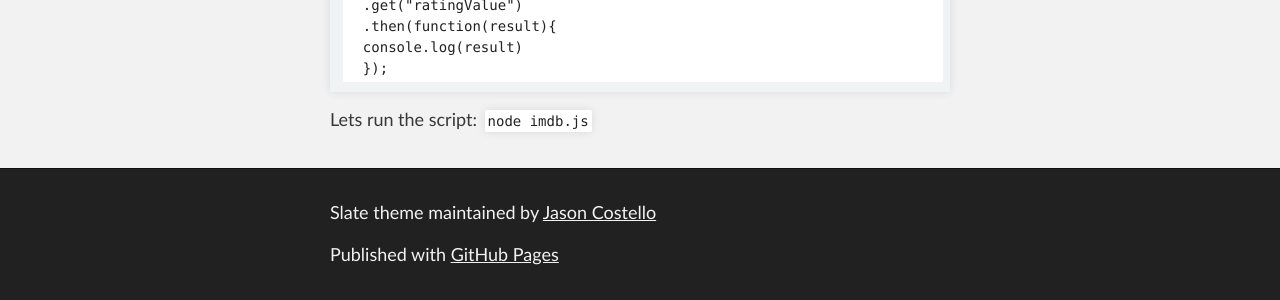
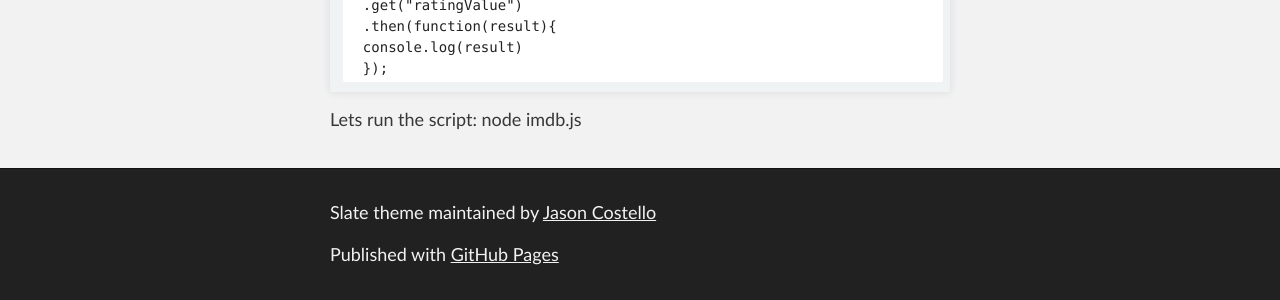
Before and after one commit to quasimatic/quasimatic.github.io, a Jekyll site: the page built from glance/webdriver.md, in a window 1280 px wide. Shown: the part 1734-2034 px from the top of the page. Built offline with Jekyll 4.4.1, drawn with Linux system fonts in a browser that asks for light colours.

````diff
--- a/glance/webdriver.md
+++ b/glance/webdriver.md
@@ -28,16 +28,15 @@ Now let’s write some automation - we will check “back to the future”’s r
 1. Lets create a directory for  automation projects : c:/projects in it we will create a folder for our first project c:/projects/imdb
 1. In our new directory  we will type `npm install glance-webdriver`, this will install glance webdriver in our project folder
 1. Create and edit a new file titled imdb.js
-1. First we include the glance library as default :
-`var Glance = require(“glance-webdriver”).default;`
+1. First we include the glance library as default : `var Glance = require(“glance-webdriver”).default;`
 1. Create a new webdriver for firefox:
-```
+~~~
 var glance = new Glance({
 	driverConfig: {
 		desiredCapabilities: {browserName: ‘firefox’}
 	}
 });
-```
+~~~
 1. Go to IMDB:
 glance.url(“http://www.imdb.com/”)
 1. Lets enter the name to search for:
@@ -52,7 +51,7 @@ Then lets print the result to console:
 .then(function(result){console.log(result)});
 
 Our final script is :
-```
+~~~
 var Glance = require("glance-webdriver").default;
 var glance = new Glance({
   driverConfig: {
@@ -67,6 +66,6 @@ var glance = new Glance({
   .then(function(result){
   console.log(result)
   });
-```
+~~~
 Lets run the script:
-`node imdb.js`
+    node imdb.js
````
